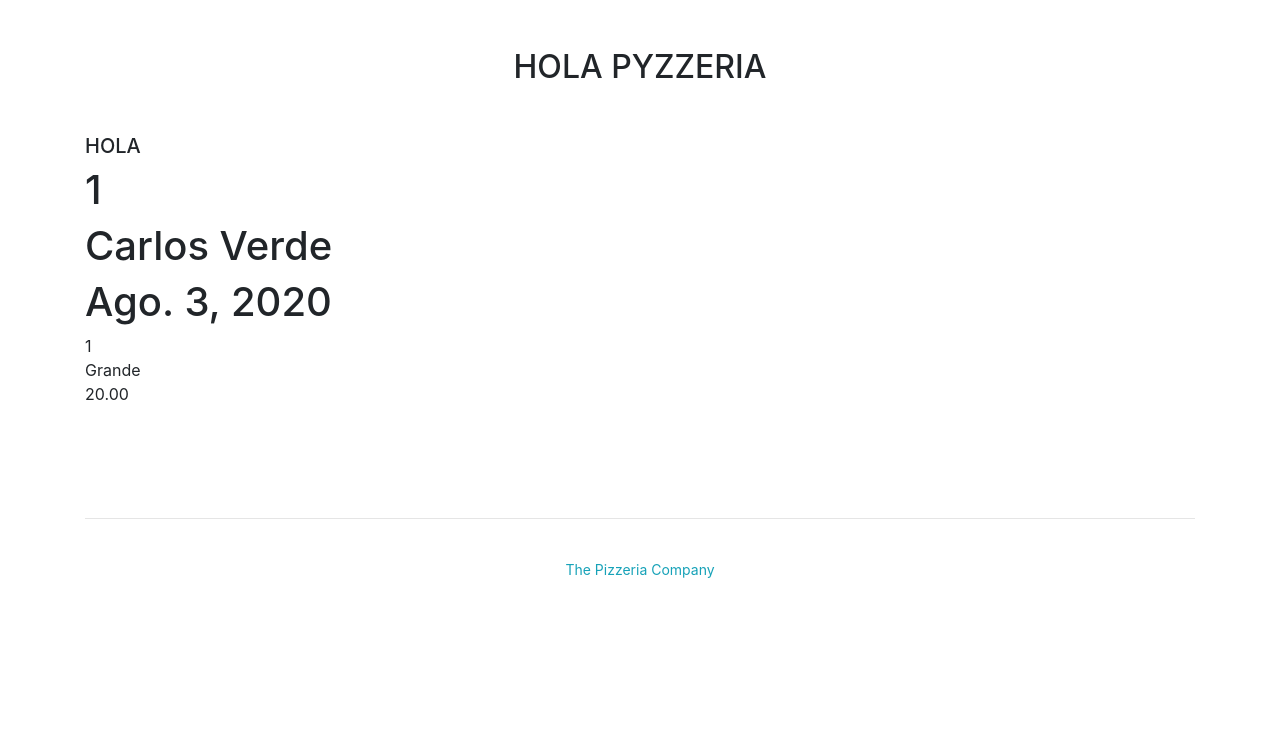
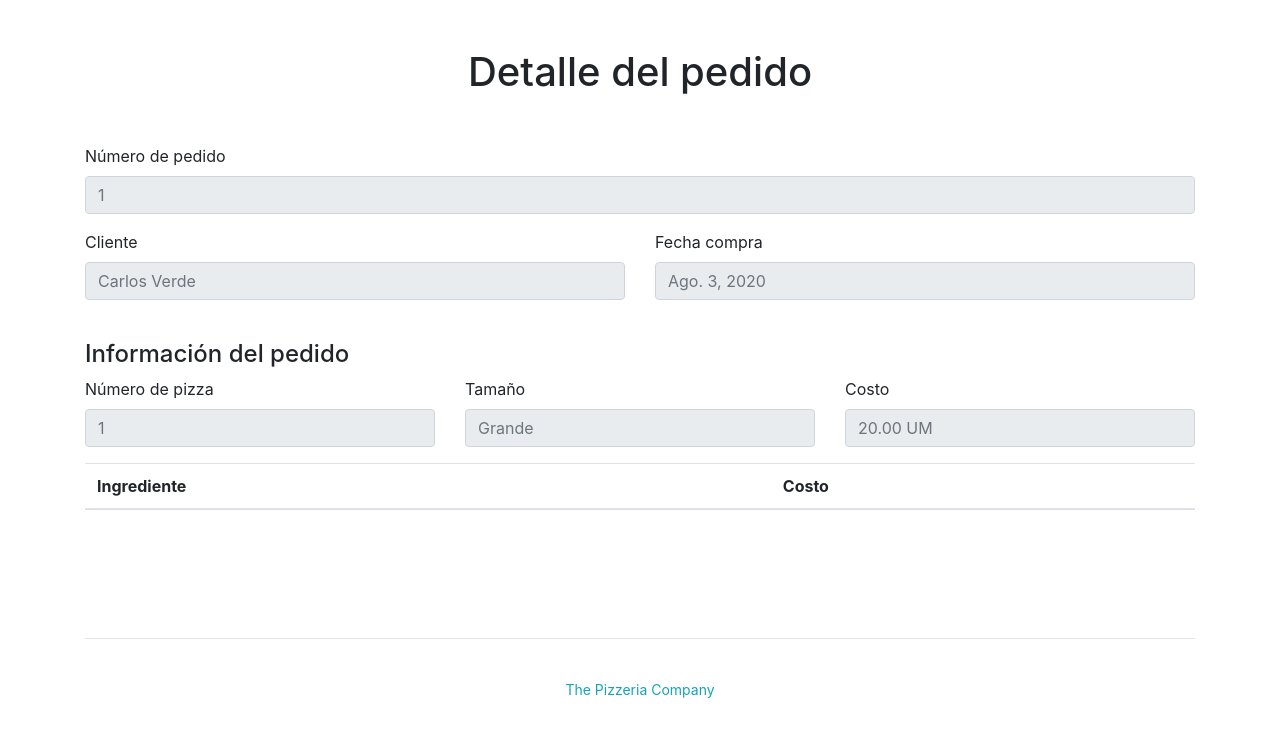
Before and after one commit to techiend/Pyzzeria, a Django app: page /pedidos/administracion/detalle/1/ in a window 1280 px wide. Shown: the top 737 px of the page. Run offline with Django 3.2, Linux system fonts and the light colour scheme; data comes from the database, SQL or seed files in the repository; lists and menus that the app fills with data are empty; some libraries are stand-ins or nearby versions.

Commit message:
Detalle completo
:100:

```diff
--- a/pedidos/templates/pedidos/adetalle.html
+++ b/pedidos/templates/pedidos/adetalle.html
@@ -21,26 +21,67 @@
 <div class="container py-5">
     <div class="row">
         <div class="col-md-12">
-            <h2 class="text-center mb-5">HOLA PYZZERIA</h2>
+            <h1 class="text-center mb-5">Detalle del pedido</h1>
             <div>
-               <h5>HOLA</h5>
 
+                <form>
+                    <div class="row">
+                        <div class="col">
+                            <label for="out">Número de pedido</label>
+                            <input class="form-control" type="text" placeholder="{{ pedido.pedido_id }}" readonly>
+                        </div>
+                    </div>
+                </form>
 
-               <h1>{{ pedido.pedido_id }}</h1>
-               <h1>{{ pedido.nombre_cliente }}</h1>
-               <h1>{{ pedido.fecha_pedido }}</h1>
+               <form>
+                <div class="row">
+                    <div class="col">
+                        <label for="out">Cliente</label>
+                        <input class="form-control " type="text" placeholder="{{ pedido.nombre_cliente }}" readonly>
+                    </div>
+                    <div class="col">
+                        <label for="out">Fecha compra</label>
+                        <input type="text" class="form-control" placeholder="{{ pedido.fecha_pedido }}" readonly>
+                    </div>
+                </div>
+               </form>
+               <br>
+               <h4>Información del pedido</h4>
                {% for pi in pedido.pizzas %}
-                   {{ pi.pizza_id }}
-                   <br>
-                   {{ pi.tamano_id.get_name }}
-                   <br>
-                   {{ pi.tamano_id.get_costo }}
-                   <br>
+                    <form>
+
+                        <div class="row">
+                            <div class="col">
+                                <label for="out">Número de pizza</label>
+                                <input class="form-control " type="text" placeholder="{{ pi.pizza_id }}" readonly>
+                            </div>
+                            <div class="col">
+                                <label for="out">Tamaño</label>
+                                <input type="text" class="form-control" placeholder="{{ pi.tamano_id.get_name }}" readonly>
+                            </div>
+                            <div class="col">
+                                <label for="out">Costo</label>
+                                <input type="text" class="form-control" placeholder="{{ pi.tamano_id.get_costo }} UM" readonly>
+                            </div>
+                        </div>
+
+                    </form>
+                   <table class="table">
+                    <thead>
+                      <tr>
+                        <th scope="col">Ingrediente</th>
+                        <th scope="col">Costo</th>
+                      </tr>
+                    </thead>
                    {% for i in pi.ingredientes %}
-                    <ul>
-                        <li>Ingrediente: {{i.ingrediente_id.get_name}} Costo: {{i.ingrediente_id.get_costo}}</li>
-                    </ul>
+                    <tbody>
+                        <tr>
+                        <td>{{i.ingrediente_id.get_name}}</td>
+                        <td>{{i.ingrediente_id.get_costo}}</td>
+                    </tr>
+                    </tbody>
                    {% endfor %}
+                </table>
                {% endfor %}
             </div>
             <!--/row-->
```
